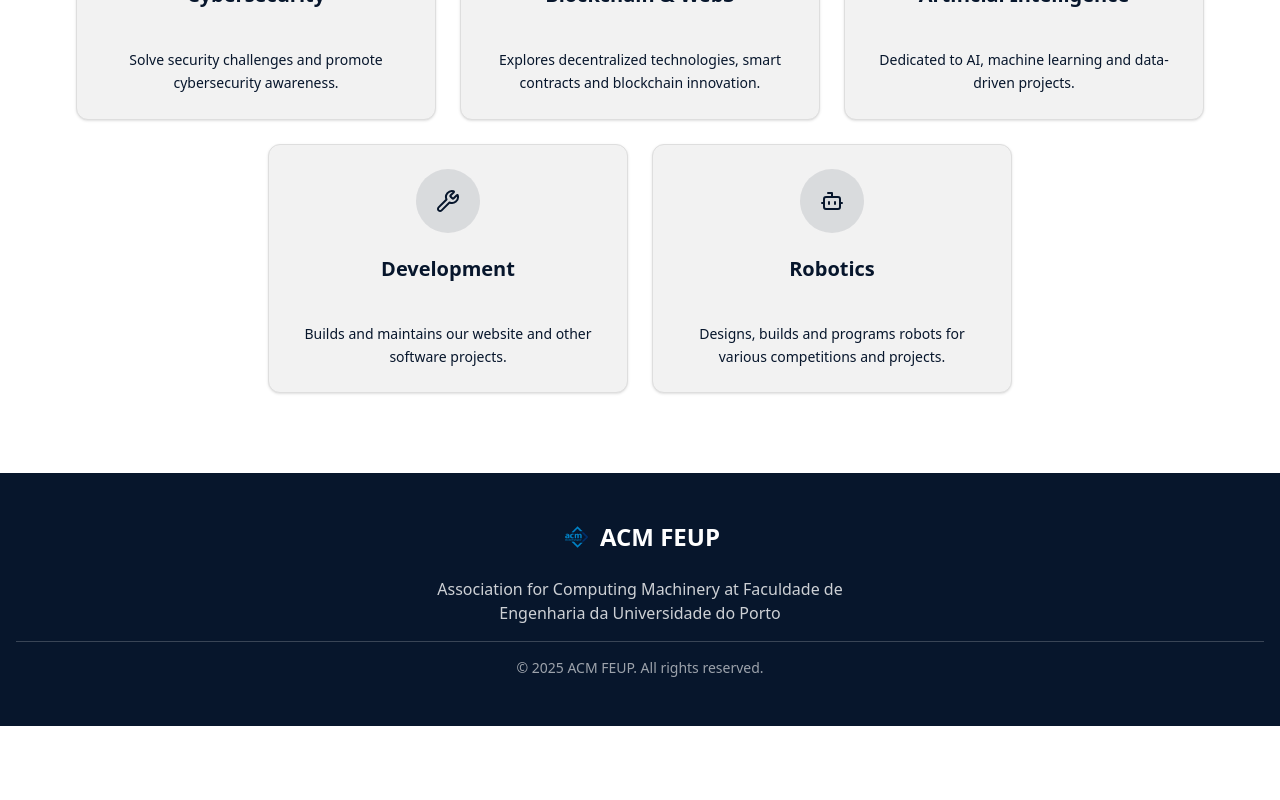
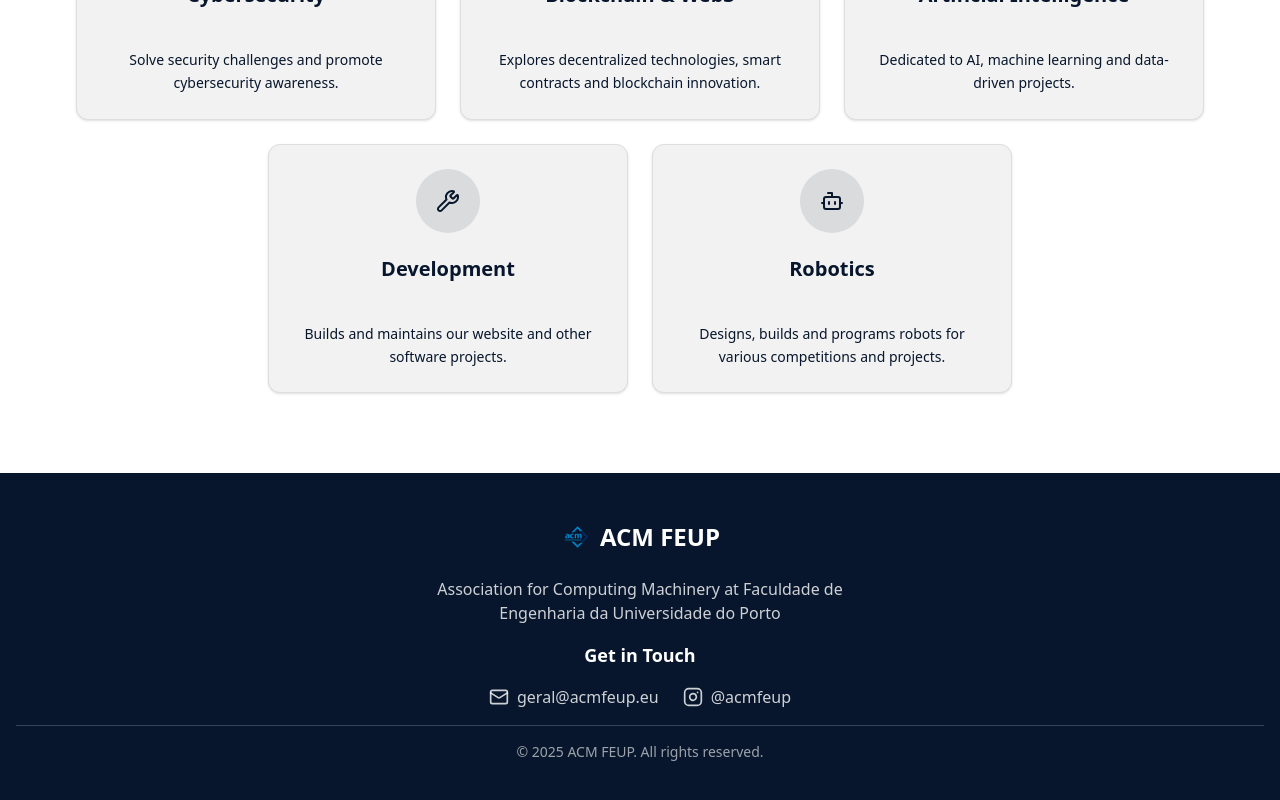
Before and after one commit to acmfeup/new-website, a Next.js app: page / in a window 1280 px wide. Shown: the part 1574-2374 px from the top of the page. Before the commit the page ends 2300 px from the top, so only its background shows below. Built offline with nearby package versions, Linux system fonts and the light colour scheme.

Commit message:
feat: added contacts to the footer

```diff
--- a/src/app/page.tsx
+++ b/src/app/page.tsx
@@ -6,6 +6,8 @@ import {
   Brain,
   CalendarDays,
   Code,
+  Instagram,
+  Mail,
   Palette,
   Shield,
   Wrench,
@@ -193,6 +195,30 @@ export default function Home() {
               Association for Computing Machinery at Faculdade de Engenharia da
               Universidade do Porto
             </p>
+
+            <div className="space-y-4">
+              <h3 className="text-lg font-semibold">Get in Touch</h3>
+              <div className="flex flex-col sm:flex-row items-center justify-center gap-6">
+                <a
+                  href="mailto:acm@fe.up.pt"
+                  className="flex items-center space-x-2 text-white/80 hover:text-white transition-colors"
+                >
+                  <Mail size={20} />
+
+                  <span>geral@acmfeup.eu</span>
+                </a>
+                <a
+                  href="https://www.instagram.com/acmfeup/"
+                  target="_blank"
+                  rel="noopener noreferrer"
+                  className="flex items-center space-x-2 text-white/80 hover:text-white transition-colors"
+                >
+                  <Instagram size={20} />
+                  <span>@acmfeup</span>
+                </a>
+              </div>
+            </div>
+
             <div className="pt-4 border-t border-primary-foreground/20">
               <p className="text-sm text-primary-foreground/60">
                 &copy; {new Date().getFullYear()} ACM FEUP. All rights reserved.
```
